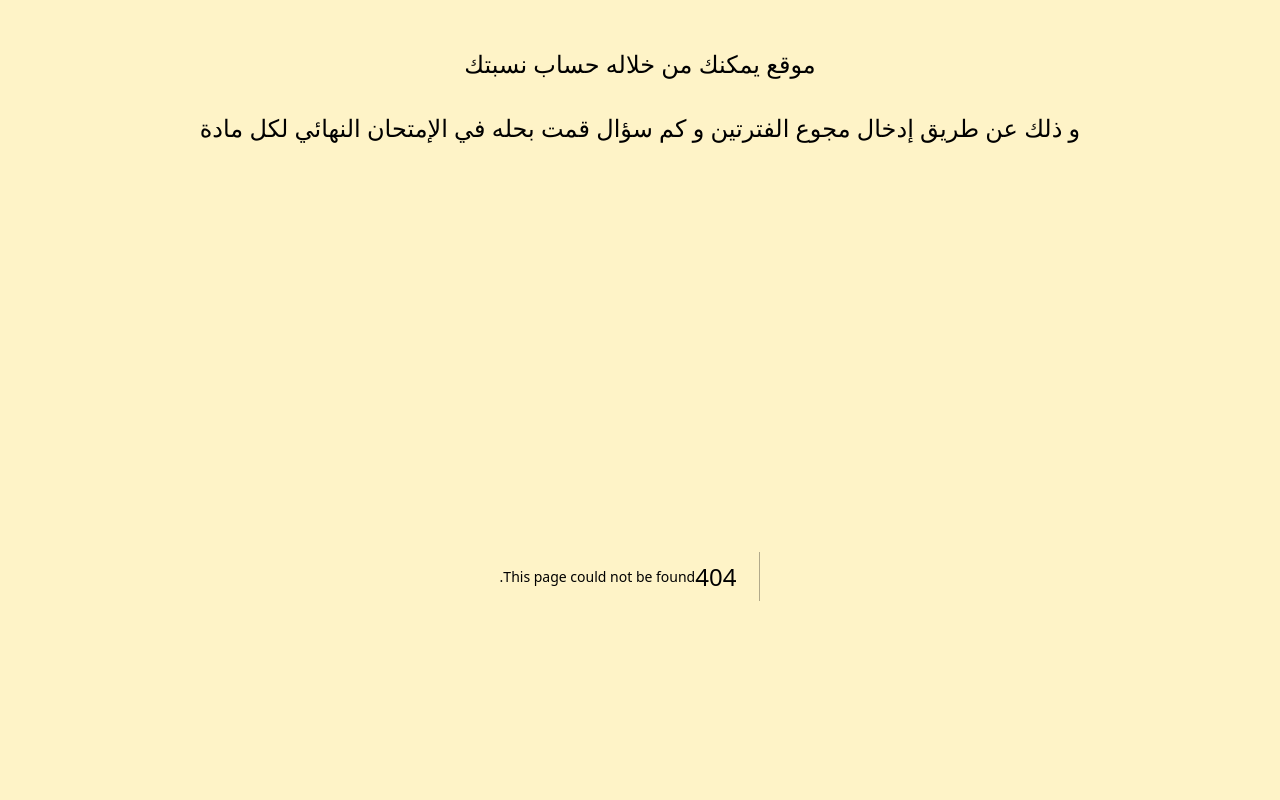
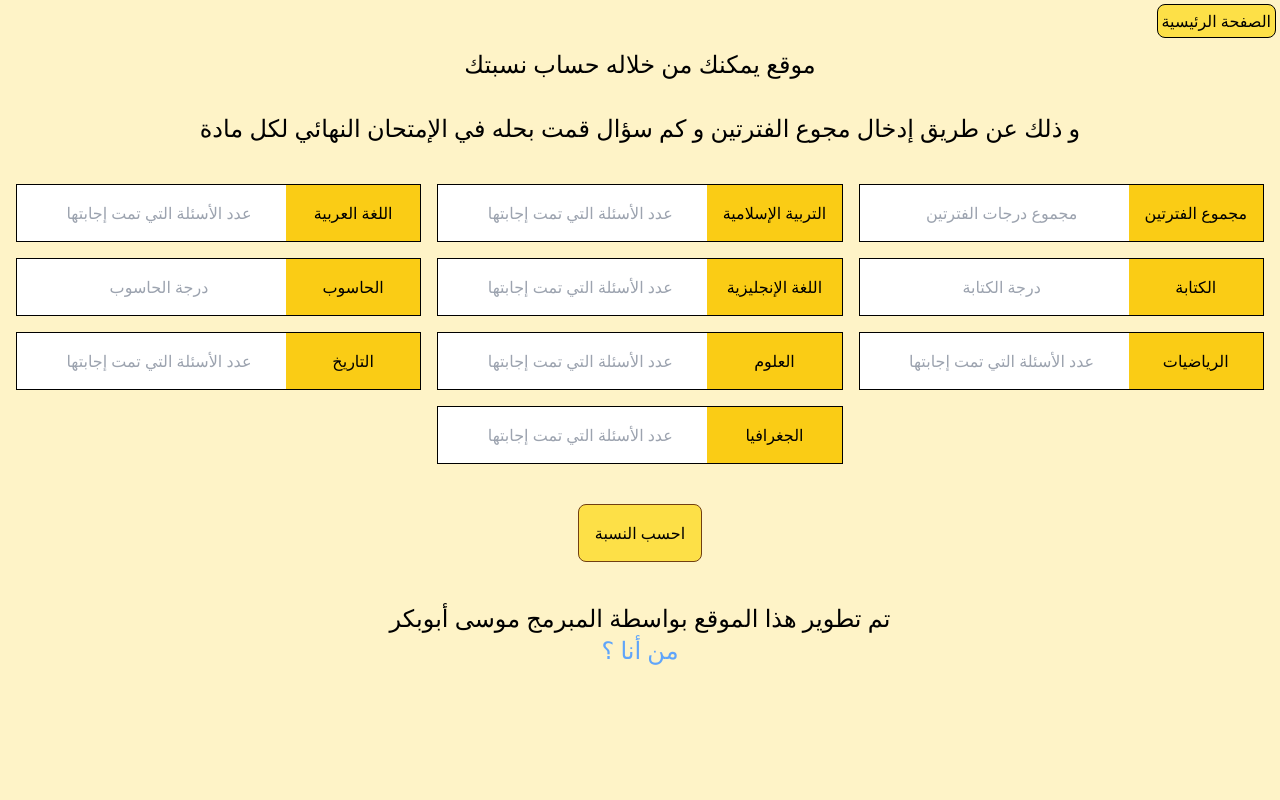
Before and after one commit to devmousa/hsp-calc, a Next.js app: page /preparation in a window 1280 px wide. Before the commit this address had no page. Shown: the top 800 px of the page. Built offline with nearby package versions, Linux system fonts and the light colour scheme.

Commit message:
ADD: Preparation class result's percentage calculator

```diff
--- a/app/layout.tsx
+++ b/app/layout.tsx
@@ -5,6 +5,7 @@ import { Inter } from 'next/font/google'
 
 import Header from '../components/Header'
 import Footer from '../components/Footer'
+import HomeButton from '@/components/HomeButton'
 
 const inter = Inter({ subsets: ['latin'] })
 
@@ -19,6 +20,7 @@ export default function RootLayout({
         <title>حساب نسبة الشهادة الثانوية</title>
       </head>
       <body className={`${inter.className} bg-amber-100`}>
+        <HomeButton />
         <Header />
         {children}
         <Footer />
--- a/app/literary/page.tsx
+++ b/app/literary/page.tsx
@@ -106,7 +106,7 @@ const Literary = () => {
             subjectEnglishName="TwoSemesters"
             subject="مجموع الفترتين"
             max={372}
-            sumOfSemesters={true}
+            sumOfSemesters
           />
           <SubjectInput
             register={register('IslamicEducation')}
@@ -137,7 +137,7 @@ const Literary = () => {
             subjectEnglishName="Expression"
             subject="الإنشاء"
             max={20}
-            expressionsSubject={true}
+            another
           />
           <SubjectInput
             register={register('EnglishLanguage')}
--- a/app/page.tsx
+++ b/app/page.tsx
@@ -4,19 +4,25 @@ import Link from 'next/link'
 
 export default function Home() {
   return (
-    <>
+    <section className="flex flex-col flex-wrap justify-center items-center">
       <Link
-        className="block mx-auto p-4 w-fit text-center bg-yellow-300 hover:bg-yellow-400 border border-black rounded-lg mb-8"
+        className="block p-4 w-fit text-center bg-yellow-300 hover:bg-yellow-400 border border-black rounded-lg mb-8"
         href="/scientific"
       >
         القسم العلمي
       </Link>
       <Link
-        className="block mx-auto p-4 w-fit text-center bg-yellow-300 hover:bg-yellow-400 border border-black rounded-lg mb-8"
+        className="block p-4 w-fit text-center bg-yellow-300 hover:bg-yellow-400 border border-black rounded-lg mb-8"
         href="/literary"
       >
         القسم الأدبي
       </Link>
-    </>
+      <Link
+        className="block p-4 w-fit text-center bg-yellow-300 hover:bg-yellow-400 border border-black rounded-lg mb-8"
+        href="/preparation"
+      >
+        الشهادة الإعدادية
+      </Link>
+    </section>
   )
 }
--- /dev/null
+++ b/app/preparation/page.tsx
@@ -0,0 +1,151 @@
+'use client'
+
+import { useForm, SubmitHandler } from 'react-hook-form'
+
+import Swal from 'sweetalert2'
+
+import SubjectInput from '../../components/SubjectInput'
+import { Ceil } from '../../utils/Ceil'
+import { Appreciation } from '../../utils/Appreciation'
+
+interface ISubjects {
+  TwoSemesters: number
+  IslamicEducation: number
+  ArabicLanguage: number
+  Writing: number
+  EnglishLanguage: number
+  Computer: number
+  Mathematics: number
+  Science: number
+  History: number
+  Geography: number
+}
+
+const Scientific = () => {
+  const { register, handleSubmit } = useForm<ISubjects>()
+  const onSubmit: SubmitHandler<ISubjects> = (event) => {
+    let sumOfDegrees = 0
+    let percentage = 0
+    let appreciation = ''
+    let fail = []
+    let failFooter = ''
+
+    sumOfDegrees += Ceil(event.TwoSemesters) | 0
+    sumOfDegrees += Ceil((event.IslamicEducation / 48) * 56) | 0
+    sumOfDegrees += Ceil((event.ArabicLanguage / 60) * 112) | 0
+    sumOfDegrees += Ceil(event.Writing) | 0
+    sumOfDegrees += Ceil((event.EnglishLanguage / 60) * 112) | 0
+    sumOfDegrees += Ceil(event.Computer) | 0
+    sumOfDegrees += Ceil((event.Mathematics / 60) * 140) | 0
+    sumOfDegrees += Ceil((event.Science / 60) * 140) | 0
+    sumOfDegrees += Ceil((event.History / 48) * 56) | 0
+    sumOfDegrees += Ceil((event.Geography / 48) * 56) | 0
+    percentage = parseFloat(((sumOfDegrees / 1120) * 100).toFixed(3))
+
+    event.IslamicEducation < 24 ? fail.push('التربية الإسلامية') : ''
+    event.ArabicLanguage < 30 ? fail.push('اللغة العربية') : ''
+    event.Writing < 28 ? fail.push('الكتابة') : ''
+    event.EnglishLanguage < 30 ? fail.push('اللغة الإنجليزية') : ''
+    event.Computer < 24 ? fail.push('الحاسوب') : ''
+    event.Mathematics < 30 ? fail.push('الرياضيات') : ''
+    event.Science < 30 ? fail.push('العلوم') : ''
+    event.History < 24 ? fail.push('التاريخ') : ''
+    event.Geography < 24 ? fail.push('الجغرافيا') : ''
+
+    if (isNaN(percentage)) {
+      percentage = 0
+    }
+
+    appreciation = Appreciation(percentage)
+
+    if (fail.length != 0) {
+      appreciation = 'راسب'
+      failFooter = `دور ثاني في: ${fail.join(' و ')}`
+    }
+
+    Swal.fire({
+      title: '%' + percentage,
+      html: `نسبتك هي ${percentage}% <br />التقدير: <b>${appreciation}</b><br />${failFooter}`,
+      confirmButtonText: 'حسنا',
+    })
+  }
+  return (
+    <>
+      <form onSubmit={handleSubmit(onSubmit)}>
+        <div className="p-2 flex flex-wrap md:flex-row flex-col md:gap-4 gap-y-4 justify-center md:items-center">
+          <SubjectInput
+            register={register('TwoSemesters')}
+            subjectEnglishName="TwoSemesters"
+            subject="مجموع الفترتين"
+            max={336}
+            sumOfSemesters
+          />
+          <SubjectInput
+            register={register('IslamicEducation')}
+            subjectEnglishName="IslamicEducation"
+            subject="التربية الإسلامية"
+            max={48}
+          />
+          <SubjectInput
+            register={register('ArabicLanguage')}
+            subjectEnglishName="ArabicLanguage"
+            subject="اللغة العربية"
+            max={60}
+          />
+          <SubjectInput
+            register={register('Writing')}
+            subjectEnglishName="Writing"
+            subject="الكتابة"
+            max={56}
+            another
+          />
+          <SubjectInput
+            register={register('EnglishLanguage')}
+            subjectEnglishName="EnglishLanguage"
+            subject="اللغة الإنجليزية"
+            max={60}
+          />
+          <SubjectInput
+            register={register('Computer')}
+            subjectEnglishName="Computer"
+            subject="الحاسوب"
+            max={56}
+            another
+          />
+          <SubjectInput
+            register={register('Mathematics')}
+            subjectEnglishName="Mathematics"
+            subject="الرياضيات"
+            max={60}
+          />
+          <SubjectInput
+            register={register('Science')}
+            subjectEnglishName="Science"
+            subject="العلوم"
+            max={60}
+          />
+          <SubjectInput
+            register={register('History')}
+            subjectEnglishName="History"
+            subject="التاريخ"
+            max={48}
+          />
+          <SubjectInput
+            register={register('Geography')}
+            subjectEnglishName="Geography"
+            subject="الجغرافيا"
+            max={48}
+          />
+        </div>
+        <button
+          type="submit"
+          className="p-4 m-8 block mx-auto rounded-lg bg-yellow-300 hover:bg-yellow-400 border border-yellow-900"
+        >
+          احسب النسبة
+        </button>
+      </form>
+    </>
+  )
+}
+
+export default Scientific
--- a/app/scientific/page.tsx
+++ b/app/scientific/page.tsx
@@ -109,7 +109,7 @@ const Scientific = () => {
             subjectEnglishName="TwoSemesters"
             subject="مجموع الفترتين"
             max={384}
-            sumOfSemesters={true}
+            sumOfSemesters
           />
           <SubjectInput
             register={register('IslamicEducation')}
@@ -134,7 +134,7 @@ const Scientific = () => {
             subjectEnglishName="Expression"
             subject="التعبير"
             max={24}
-            expressionsSubject={true}
+            another
           />
           <SubjectInput
             register={register('EnglishLanguage')}
--- /dev/null
+++ b/components/HomeButton.tsx
@@ -0,0 +1,14 @@
+'use client'
+
+import Link from 'next/link'
+
+export default function HomeButton() {
+  return (
+    <Link
+      href="/"
+      className="md:text-base text-xs p-1 rounded-lg text-center bg-yellow-300 hover:bg-yellow-400 border border-black absolute top-1 right-1"
+    >
+      الصفحة الرئيسية
+    </Link>
+  )
+}
--- a/components/SubjectInput.tsx
+++ b/components/SubjectInput.tsx
@@ -6,7 +6,7 @@ interface ISubjectInput {
   register: any
   max: number
   sumOfSemesters?: boolean
-  expressionsSubject?: boolean
+  another?: boolean
 }
 
 export default function SubjectInput({
@@ -15,7 +15,7 @@ export default function SubjectInput({
   register,
   max,
   sumOfSemesters,
-  expressionsSubject,
+  another,
 }: ISubjectInput) {
   return (
     <div className="md:basis-[calc(100%/3-1rem)] basis-full flex flex-row flex-nowrap md:whitespace-normal whitespace-pre md:text-base text-sm border border-black">
@@ -34,8 +34,8 @@ export default function SubjectInput({
         placeholder={
           sumOfSemesters
             ? 'مجموع درجات الفترتين'
-            : expressionsSubject
-            ? 'درجة التعبير'
+            : another
+            ? `درجة ${subject}`
             : 'عدد الأسئلة التي تمت إجابتها'
         }
         className="md:basis-2/3 basis-1/2 p-4 text-center outline-none"
```
